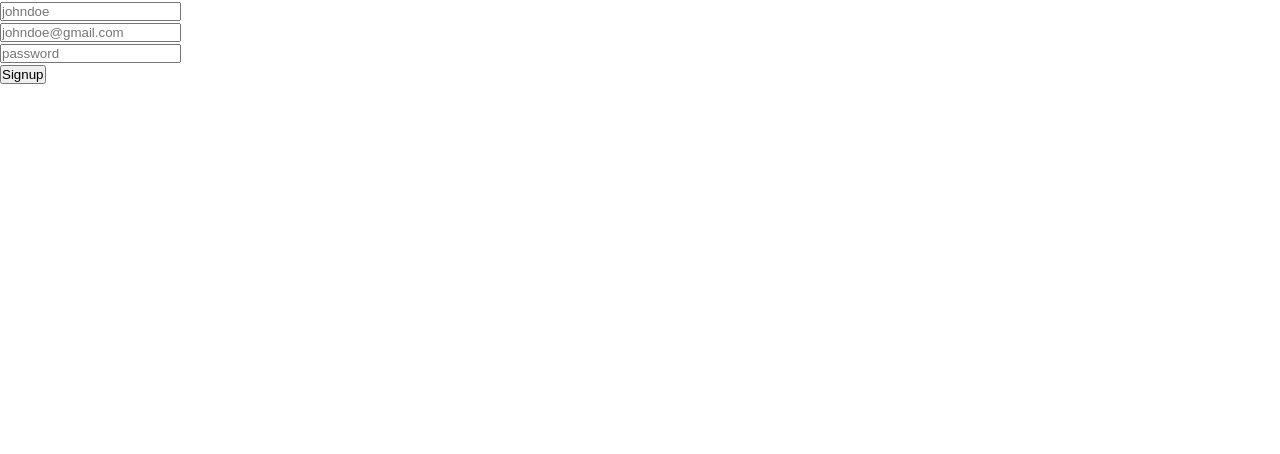
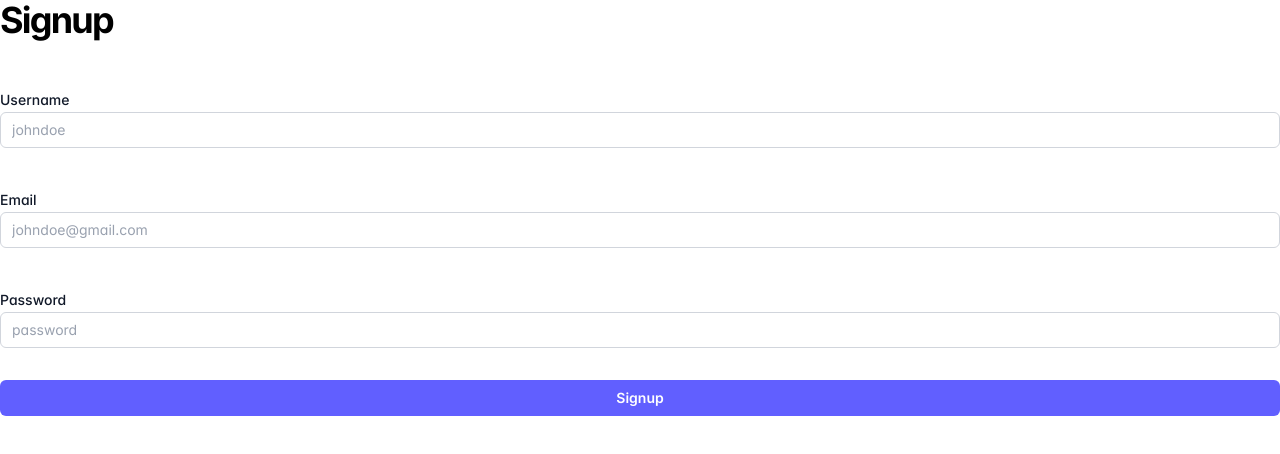
Before and after one commit to pirateIV/ticketapp-react, a React (Vite) app: page /auth/signup in a window 1280 px wide. Shown: the top 454 px of the page. Built offline with nearby package versions, Linux system fonts and the light colour scheme.

Commit message:
(refactor/deps):add tailwindcss, implement FormField component

```diff
--- a/package.json
+++ b/package.json
@@ -10,9 +10,11 @@
     "preview": "vite preview"
   },
   "dependencies": {
+    "@tailwindcss/vite": "^4.1.16",
     "react": "^19.1.1",
     "react-dom": "^19.1.1",
-    "react-router-dom": "^7.9.4"
+    "react-router-dom": "^7.9.4",
+    "tailwindcss": "^4.1.16"
   },
   "devDependencies": {
     "@eslint/js": "^9.36.0",
--- /dev/null
+++ b/src/components/FormField.jsx
@@ -0,0 +1,31 @@
+import React from "react";
+
+export function FormField({ name, label, fieldProps, ...props }) {
+  const errorMessage = fieldProps.error;
+  const hasError = !!errorMessage;
+
+  return (
+    <div className="relative mt-2">
+      <label
+        htmlFor={name}
+        className="block text-sm/6 font-medium text-gray-900 dark:text-white"
+      >
+        {label}
+      </label>
+      <input
+        id={name}
+        name={name}
+        className="block w-full rounded-md bg-white px-3 py-1.5 text-base text-gray-900 outline-1 -outline-offset-1 outline-gray-300 placeholder:text-gray-400 focus:outline-2 focus:-outline-offset-2 focus:outline-indigo-600 sm:text-sm/6 dark:bg-white/5 dark:text-white dark:outline-white/10 dark:placeholder:text-gray-500 dark:focus:outline-indigo-500"
+        aria-invalid={hasError}
+        aria-required="true"
+        {...fieldProps}
+        {...props}
+      />
+      {hasError && (
+        <div className="absolute -bottom-10px text-[13px] font-medium text-red-500" role="alert" aria-live="polite">
+          {errorMessage}
+        </div>
+      )}
+    </div>
+  );
+}
--- a/src/hooks/useAuth.js
+++ b/src/hooks/useAuth.js
@@ -15,7 +15,7 @@ export default function useAuth() {
     setLoading(false);
   }, []);
 
-  const register = () => {};
+  const signup = () => {};
 
   const login = (email, password) => {
     console.log(email, password);
@@ -31,7 +31,7 @@ export default function useAuth() {
     isAuthenticated: !!user,
     loading,
 
-    register,
+    signup,
     login,
     logout,
   };
--- a/src/pages/Login.jsx
+++ b/src/pages/Login.jsx
@@ -1,3 +1,4 @@
+import { FormField } from "@/components/FormField";
 import { useForm } from "@/hooks/useForm";
 import { validationRules } from "@/utils/validation/validation-rules";
 
@@ -40,34 +41,36 @@ export default function Login() {
 
   return (
     <div>
-      <form onSubmit={handleSubmit}>
-        <div className="form-group">
-          <input
-            type="text"
+      <h1 className="text-4xl font-bold tracking-tighter">Login</h1>
+
+      <form
+        className="mt-10 grid grid-cols-1 gap-x-6 gap-y-8"
+        onSubmit={handleSubmit}
+      >
+        <FormField
+          type="email"
           name="email"
+          label="Email"
           placeholder="johndoe@gmail.com"
           autoComplete="email"
-            {...getFieldProps("email")}
+          fieldProps={getFieldProps("email")}
         />
-          {getFieldProps("email").error && (
-            <div className="form-error">{getFieldProps("email").error}</div>
-          )}
-        </div>
 
-        <div className="form-group">
-          <input
+        <FormField
           type="password"
           name="password"
+          label="Password"
           autoComplete="new-password"
           placeholder="password"
-            {...getFieldProps("password")}
+          fieldProps={getFieldProps("password")}
         />
-          {getFieldProps("password").error && (
-            <div className="form-error">{getFieldProps("password").error}</div>
-          )}
-        </div>
 
-        <button type="submit">Login</button>
+        <button
+          type="submit"
+          className="rounded-md bg-indigo-500 px-3 py-2 text-sm font-semibold text-white focus-visible:outline-2 focus-visible:outline-offset-2 focus-visible:outline-indigo-500"
+        >
+          Login
+        </button>
       </form>
     </div>
   );
--- a/src/pages/Signup.jsx
+++ b/src/pages/Signup.jsx
@@ -1,7 +1,7 @@
 import useAuth from "@/hooks/useAuth";
 import { useForm } from "@/hooks/useForm";
 import { validationRules } from "@/utils/validation/validation-rules";
-import { useState } from "react";
+import { FormField } from "@/components/FormField";
 
 // prettier-ignore
 const signupSchema = {
@@ -22,8 +22,8 @@ const signupSchema = {
 };
 
 export default function Signup() {
-  const {} = useAuth();
-  const { getFieldProps, validateForm } = useForm(signupSchema, {
+  const { signup } = useAuth();
+  const { formData, getFieldProps, validateForm } = useForm(signupSchema, {
     username: "",
     email: "",
     password: "",
@@ -36,52 +36,51 @@ export default function Signup() {
 
     if (validation.isValid) {
       console.log("form submitted...");
+      signup(formData);
     }
   };
 
   return (
     <div>
-      <form onSubmit={handleSubmit}>
-        <div className="form-group">
-          <input
+      <h1 className="text-4xl font-bold tracking-tighter">Signup</h1>
+
+      <form
+        className="mt-10 grid grid-cols-1 gap-x-6 gap-y-8"
+        onSubmit={handleSubmit}
+      >
+        <FormField
           type="text"
           name="username"
+          label="Username"
           placeholder="johndoe"
           autoComplete="username"
-            {...getFieldProps("username")}
+          fieldProps={getFieldProps("username")}
         />
-          {getFieldProps("username").error && (
-            <div className="form-error">{getFieldProps("username").error}</div>
-          )}
-        </div>
 
-        <div className="form-group">
-          <input
+        <FormField
           type="email"
           name="email"
+          label="Email"
           placeholder="johndoe@gmail.com"
           autoComplete="email"
-            {...getFieldProps("email")}
+          fieldProps={getFieldProps("email")}
         />
-          {getFieldProps("email").error && (
-            <div className="form-error">{getFieldProps("email").error}</div>
-          )}
-        </div>
 
-        <div className="form-group">
-          <input
+        <FormField
           type="password"
           name="password"
+          label="Password"
           autoComplete="new-password"
           placeholder="password"
-            {...getFieldProps("password")}
+          fieldProps={getFieldProps("password")}
         />
-          {getFieldProps("password").error && (
-            <div className="form-error">{getFieldProps("password").error}</div>
-          )}
-        </div>
 
-        <button type="submit">Signup</button>
+        <button
+          type="submit"
+          className="rounded-md bg-indigo-500 px-3 py-2 text-sm font-semibold text-white focus-visible:outline-2 focus-visible:outline-offset-2 focus-visible:outline-indigo-500"
+        >
+          Signup
+        </button>
       </form>
     </div>
   );
--- a/src/styles/index.css
+++ b/src/styles/index.css
@@ -1,10 +1,7 @@
+@import "tailwindcss";
 @import "./fonts.css";
 
-* {
-  margin: 0;
-  padding: 0;
-  box-sizing: border-box;
-}
+@custom-variant dark (&:where(.dark, .dark *));
 
 :root {
   --container-root-max-w: 1440px;
--- a/vite.config.js
+++ b/vite.config.js
@@ -1,13 +1,14 @@
+import { defineConfig } from "vite";
+import react from "@vitejs/plugin-react";
+import tailwindcss from "@tailwindcss/vite"
 import path from "path";
 import url from "url";
-import { defineConfig } from "vite";
-import react from "@vitejs/plugin-react";
 
 const __filename = url.fileURLToPath(import.meta.url);
 const __dirname = path.dirname(__filename);
 
 export default defineConfig({
-  plugins: [react()],
+  plugins: [react(), tailwindcss()],
   resolve: {
     alias: {
       "@": path.resolve(__dirname, "./src"),
```
Also changed, not shown: 1 other file (tests, documents, lock files or other folders). Lines whose indentation alone changed are shown as unchanged.
